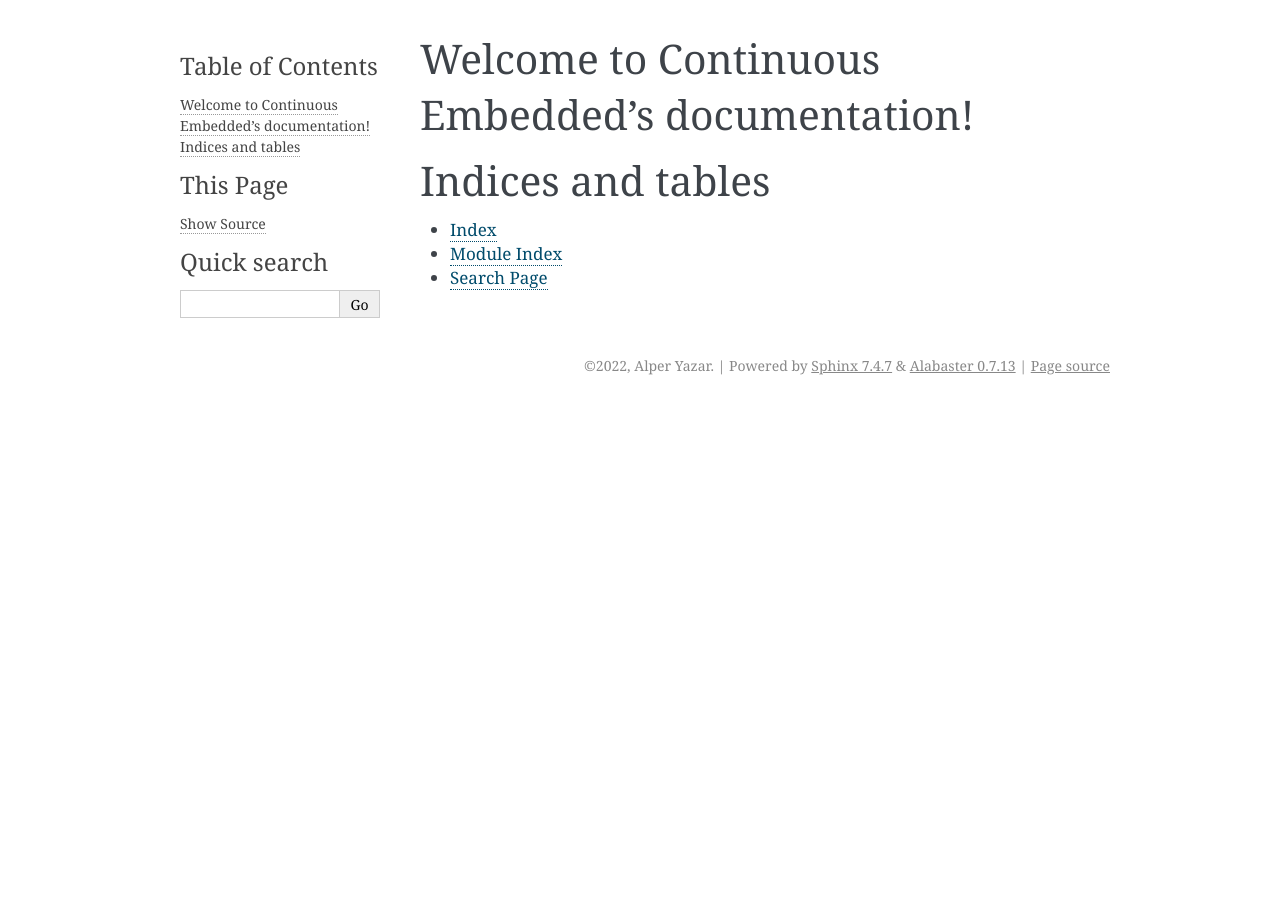
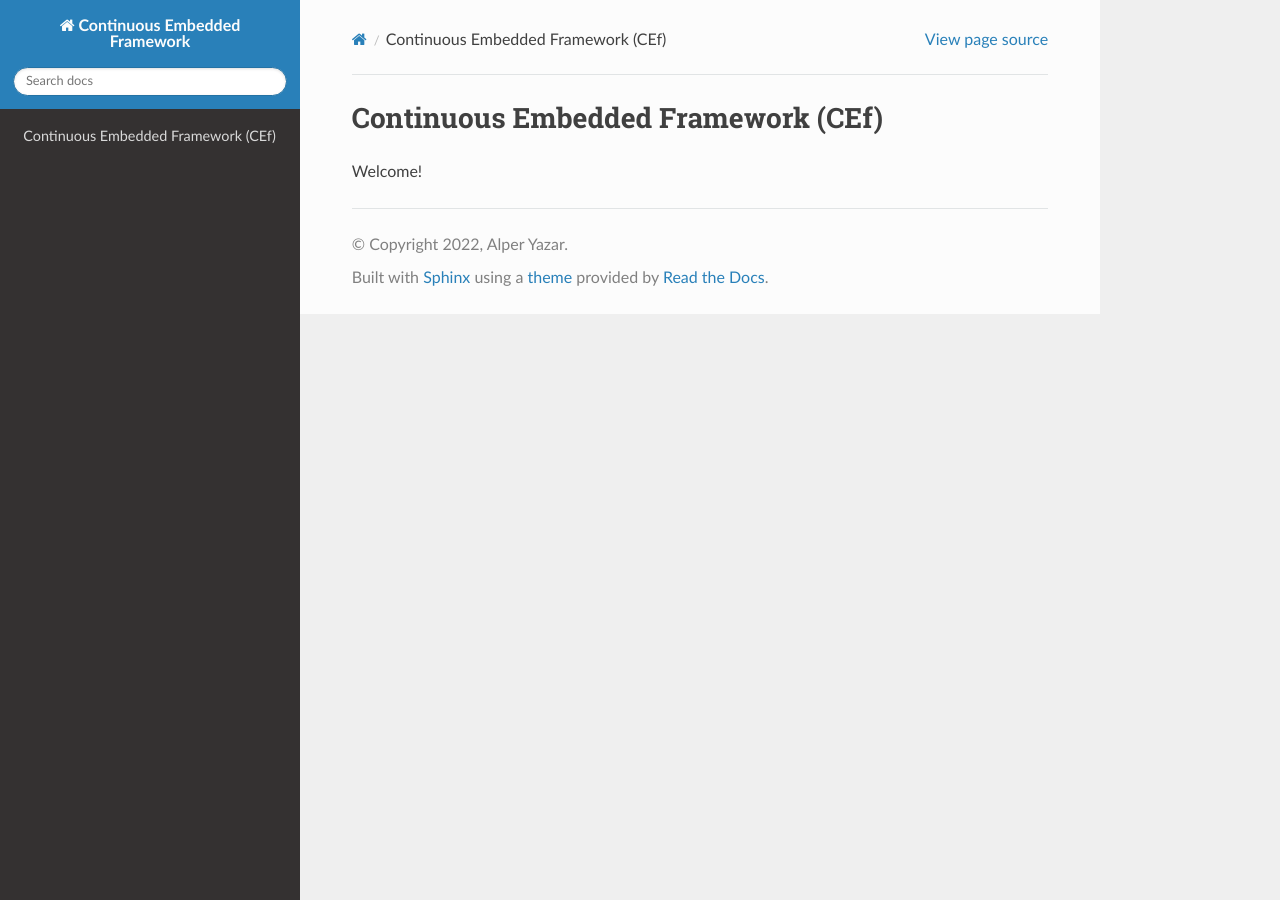
Before and after one commit to alperyazar/cef, a Sphinx documentation site: the page built from doc/source/index.md, in a window 1280 px wide. Built offline with Sphinx 7.4.7 and the Read the Docs theme 2.0.0, drawn with Linux system fonts in a browser that asks for light colours.

Commit message:
this is a commit

```diff
--- a/doc/source/conf.py
+++ b/doc/source/conf.py
@@ -17,7 +17,7 @@
 
 # -- Project information -----------------------------------------------------
 
-project = 'Continuous Embedded'
+project = 'Continuous Embedded Framework'
 copyright = '2022, Alper Yazar'
 author = 'Alper Yazar'
 
@@ -30,7 +30,8 @@ release = 'latest'
 # Add any Sphinx extension module names here, as strings. They can be
 # extensions coming with Sphinx (named 'sphinx.ext.*') or your custom
 # ones.
-extensions = [
+extensions = ['myst_parser',
+'sphinx_rtd_theme'
 ]
 
 # Add any paths that contain templates here, relative to this directory.
@@ -47,7 +48,7 @@ exclude_patterns = []
 # The theme to use for HTML and HTML Help pages.  See the documentation for
 # a list of builtin themes.
 #
-html_theme = 'alabaster'
+html_theme = 'sphinx_rtd_theme'
 
 # Add any paths that contain custom static files (such as style sheets) here,
 # relative to this directory. They are copied after the builtin static files,
--- /dev/null
+++ b/doc/source/index.md
@@ -0,0 +1,3 @@
+# Continuous Embedded Framework (CEf)
+
+Welcome!
--- a/doc/source/index.rst
+++ /dev/null
@@ -1,20 +0,0 @@
-.. Continuous Embedded documentation master file, created by
-   sphinx-quickstart on Mon Feb 28 22:07:54 2022.
-   You can adapt this file completely to your liking, but it should at least
-   contain the root `toctree` directive.
-
-Welcome to Continuous Embedded's documentation!
-===============================================
-
-.. toctree::
-   :maxdepth: 2
-   :caption: Contents:
-
-
-
-Indices and tables
-==================
-
-* :ref:`genindex`
-* :ref:`modindex`
-* :ref:`search`
```
